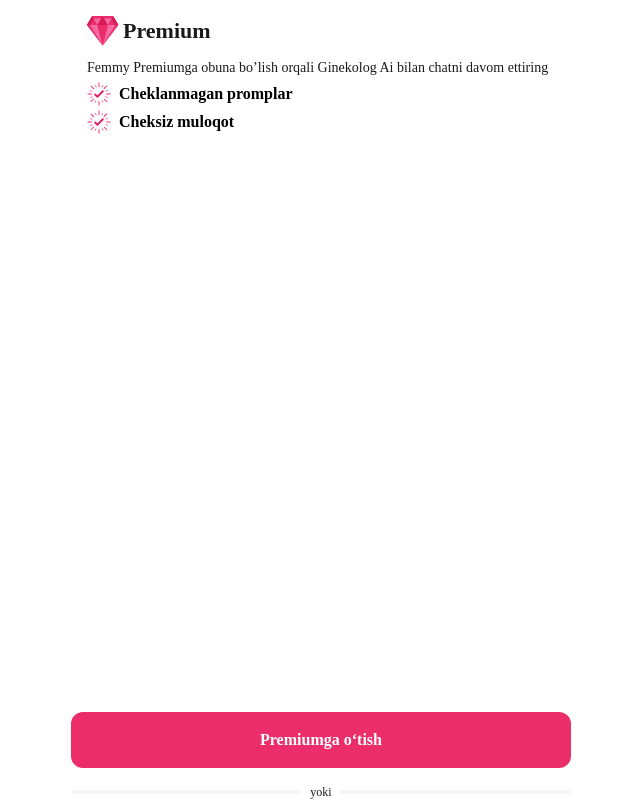
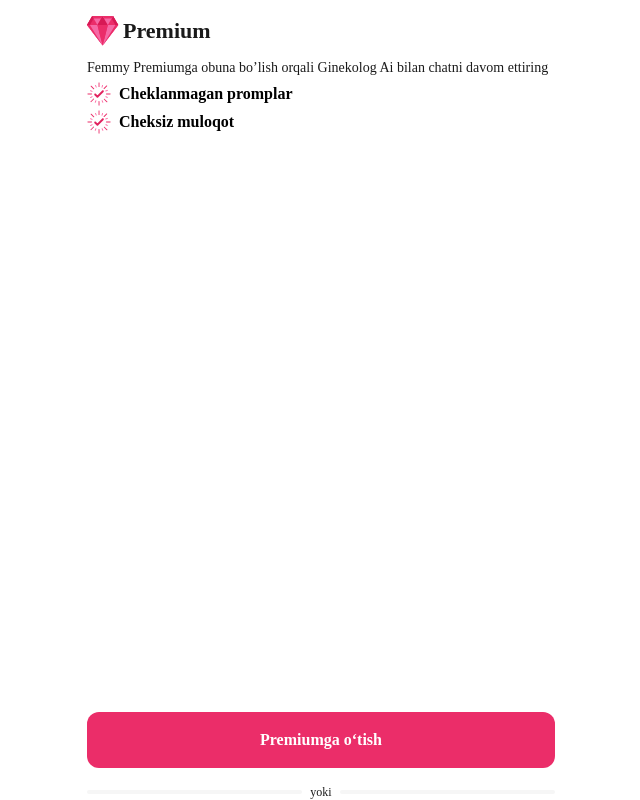
Before and after one commit to ShodiyorShukurov/femmy-payment, a React (Vite) app: page /advertisement in a window 1280 px wide. Shown: the whole page, without its empty margins (319-959 px from the left). Built offline with nearby package versions, Linux system fonts and the light colour scheme; a web font is replaced by a local one.

Commit message:
button fixed

```diff
--- a/src/components/AdvertisementButton.jsx
+++ b/src/components/AdvertisementButton.jsx
@@ -13,7 +13,7 @@
   }
 
   return (
-    <div className="fixed bottom-0 left-0 right-0 pt-4 pb-[max(16px, env(safe-area-inset-bottom))] container bg-[white]">
+    <div className="fixed bottom-0 left-0 right-0 pt-4 pb-[max(16px, env(safe-area-inset-bottom))] container bg-[white] px-4">
       <button
         onClick={closeWebView}
         className="w-full bg-[#EB2D69] text-white text-[16px] leading-[24px] py-4 rounded-[12px] font-bold"
```
